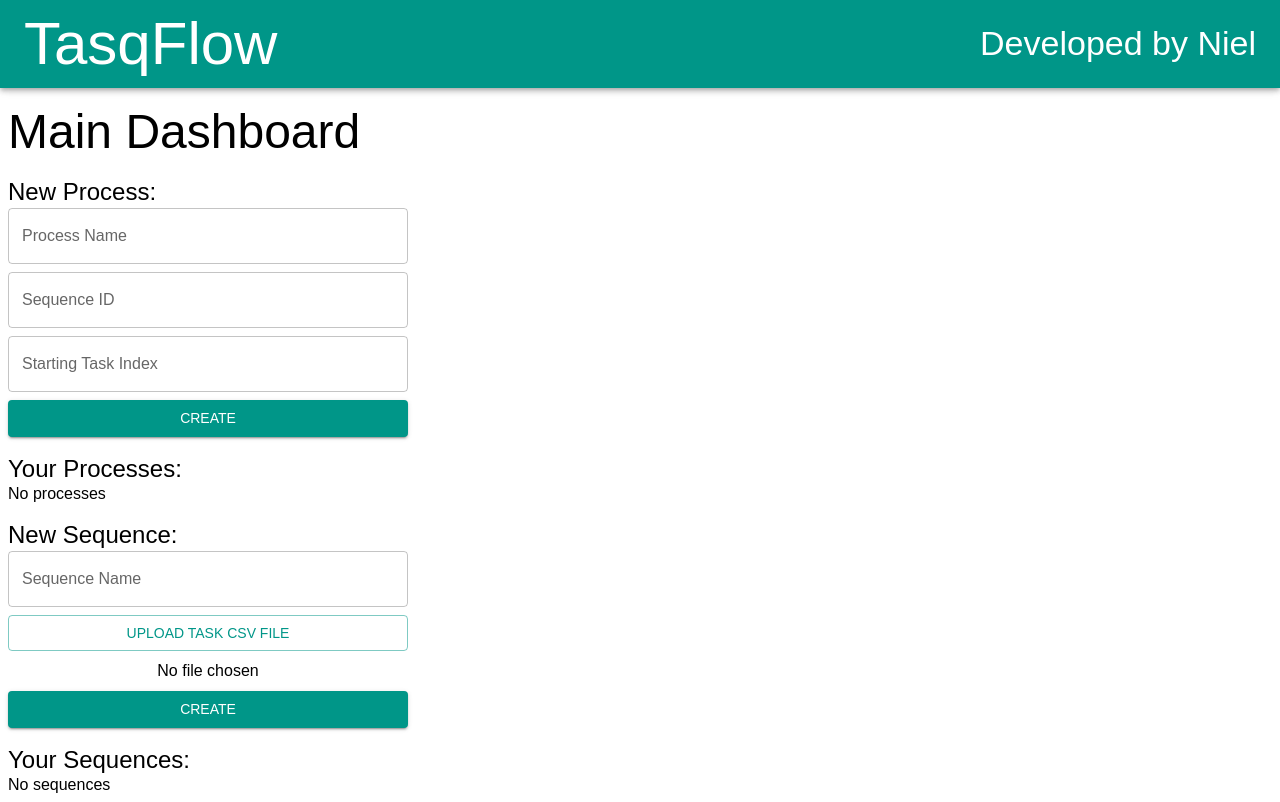
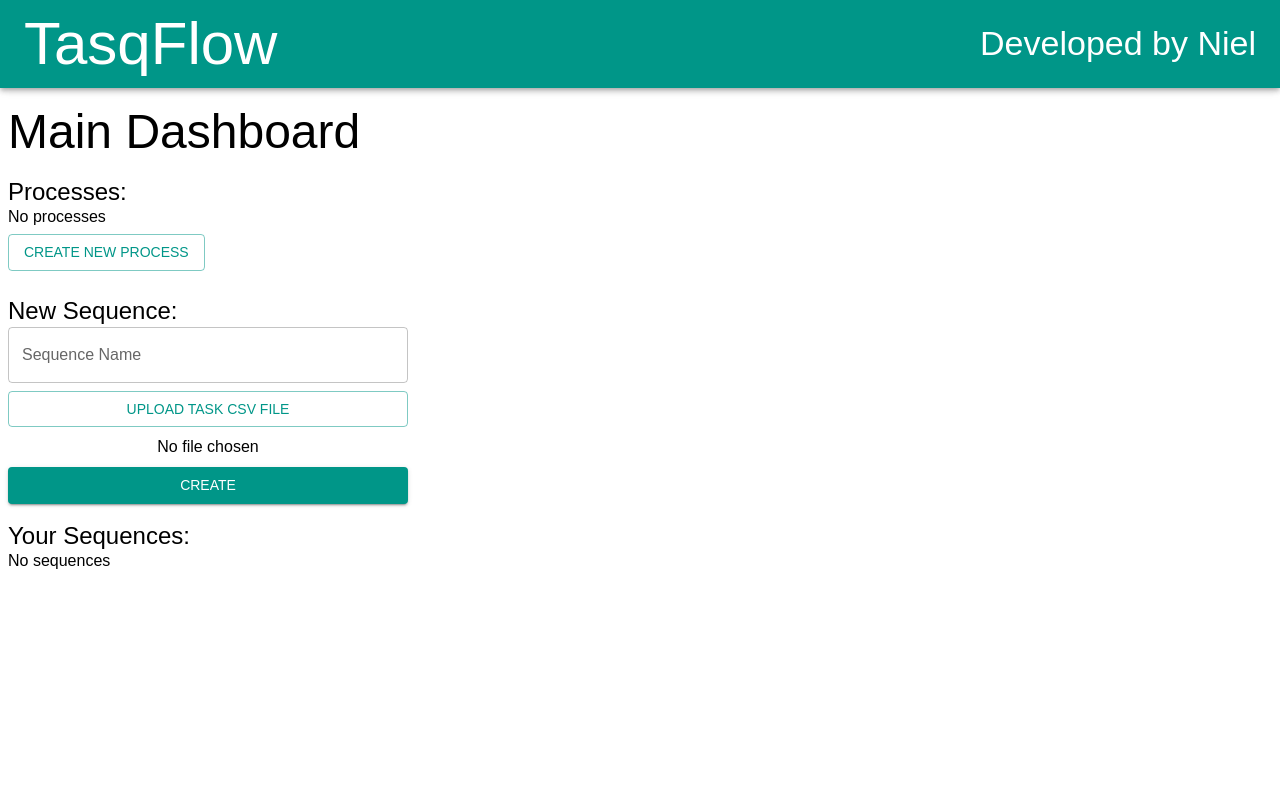
Before and after one commit to Nielam-Dass/TasqFlow, a React (Vite) app: page / in a window 1280 px wide. Built offline with nearby package versions, Linux system fonts and the light colour scheme.

Commit message:
Show NewProcessForm within a modal

```diff
--- /dev/null
+++ b/src/components/CenteredModal.tsx
@@ -0,0 +1,42 @@
+import type { JSX } from '@emotion/react/jsx-runtime';
+import { Box, Modal } from '@mui/material'
+import type { PropsWithChildren } from 'react';
+
+
+const style = {
+  position: 'absolute',
+  top: '50%',
+  left: '50%',
+  transform: 'translate(-50%, -50%)',
+  width: 400,
+  bgcolor: 'background.paper',
+  border: '2px solid #000',
+  boxShadow: 24,
+  p: 4,
+};
+
+type CenteredModalProps = {
+  open: boolean;
+  onClose(): void;
+}
+
+/**
+ * Component to display content within a centered modal
+ *
+ * @param props Component props object
+ * @param props.open Boolean indicating if the modal should be open
+ * @param props.onClose Function to call when the modal is closed
+ * @param props.children React node children of the component
+ * @returns JSX element for the centered modal
+ */
+function CenteredModal(props: CenteredModalProps & PropsWithChildren): JSX.Element {
+  return (
+    <Modal open={props.open} onClose={props.onClose}>
+      <Box sx={style}>
+        {props.children}
+      </Box>
+    </Modal>
+  )
+}
+
+export default CenteredModal
--- a/src/pages/home/HomePage.tsx
+++ b/src/pages/home/HomePage.tsx
@@ -1,12 +1,13 @@
-import type { JSX } from "react"
+import { useState, type JSX } from "react"
 import { useTasqUserData } from "../../components/TasqUserData"
 import NewProcessForm from "./NewProcessForm"
 import type Process from "../../types/Process"
 import NewSequenceForm from "./NewSequenceForm"
 import type Sequence from "../../types/Sequence"
-import { Box, Typography } from "@mui/material"
+import { Box, Button, Typography } from "@mui/material"
 import ProcessCard from "./ProcessCard"
 import SequenceCard from "./SequenceCard"
+import CenteredModal from "../../components/CenteredModal"
 
 
 /**
@@ -16,16 +17,24 @@ import SequenceCard from "./SequenceCard"
  */
 function HomePage(): JSX.Element {
   const [tasqUserData, dispatch] = useTasqUserData()
+  const [newProcessFormOpen, setNewProcessFormOpen] = useState(false)
+
+  const handleNewProcessFormOpen = () => setNewProcessFormOpen(true)
+  const handleNewProcessFormClose = () => setNewProcessFormOpen(false)
 
   return (
     <>
       <Typography variant="h3" sx={{my: 2}}>Main Dashboard</Typography>
+
+      <CenteredModal open={newProcessFormOpen} onClose={handleNewProcessFormClose}>
+        <Typography variant="h5" sx={{mb: 2}}>New Process</Typography>
+        <NewProcessForm onCreate={(p: Process) => {
+          dispatch({ actionType: "NEW-PROCESS", payload: p })
+          handleNewProcessFormClose()
+        }}/>
+      </CenteredModal>
       <Box sx={{mt: 2}}>
-        <Typography variant="h5">New Process:</Typography>
-        <NewProcessForm onCreate={(p: Process) => dispatch({ actionType: "NEW-PROCESS", payload: p})}/>
-      </Box>
-      <Box sx={{mt: 2}}>
-        <Typography variant="h5">Your Processes:</Typography>
+        <Typography variant="h5">Processes:</Typography>
         {
           Object.entries(tasqUserData.processes).length &&
           <Box sx={{display: "flex", gap: 2, flexWrap: "wrap"}}>
@@ -33,6 +42,7 @@ function HomePage(): JSX.Element {
           </Box> ||
           <div>No processes</div>
         }
+        <Button variant="outlined" sx={{my: 1}} onClick={handleNewProcessFormOpen}>Create new process</Button>
       </Box>
       <Box sx={{mt: 2}}>
         <Typography variant="h5">New Sequence:</Typography>
```
